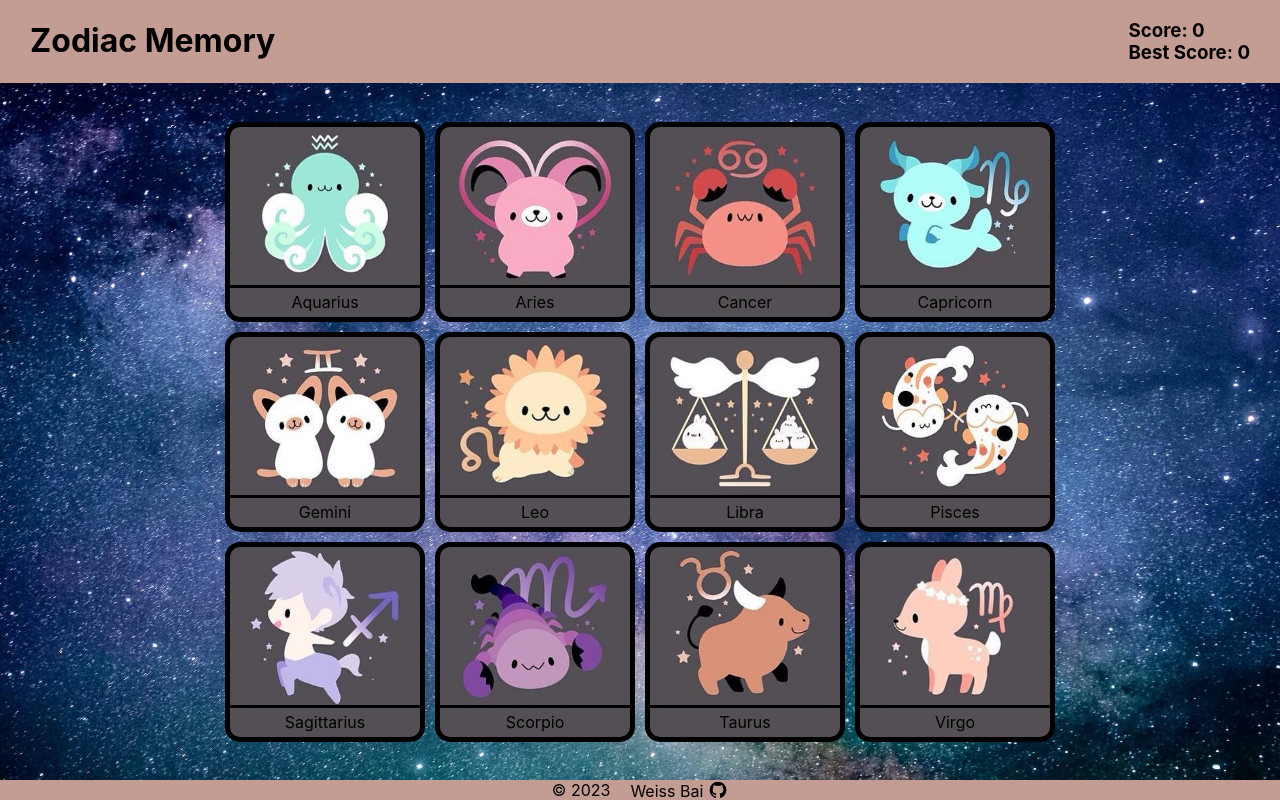
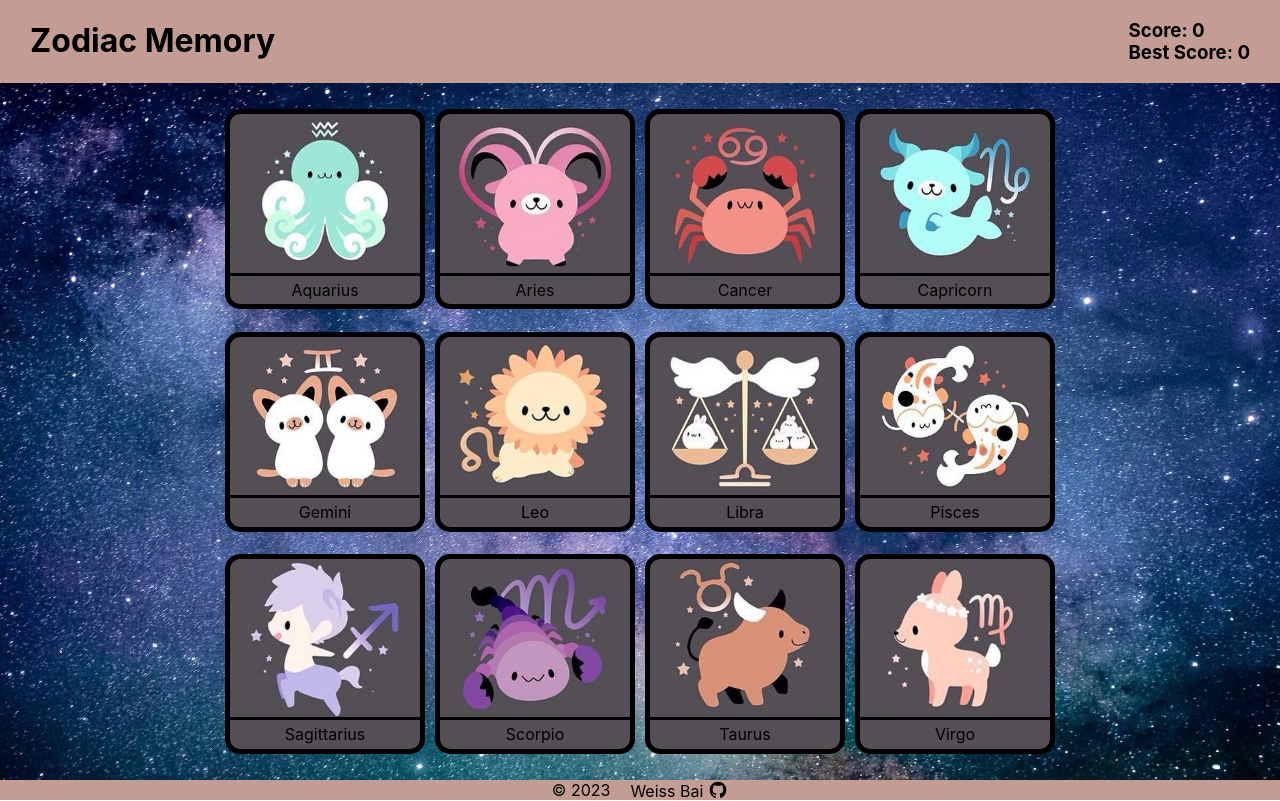
Before and after one commit to whitesgr03/MemoryCard, a React (Create React App) app: page / in a window 1280 px wide. Built offline with nearby package versions, Linux system fonts and the light colour scheme.

Commit message:
Add style

```diff
--- a/src/style/content.css
+++ b/src/style/content.css
@@ -8,7 +8,11 @@
 	background-repeat: no-repeat;
 	background-size: cover;
 	background-position: bottom center;
+}
+
+.content > div {
 	position: relative;
+	height: 100%;
 }
 
 .content ul {
@@ -17,6 +21,7 @@
 	align-items: center;
 	justify-content: center;
 	gap: 10px;
+	height: 100%;
 	padding: 20px;
 	width: 80%;
 	margin: auto;
@@ -47,8 +52,8 @@
 	padding: 5px 0;
 }
 
-.content.blur {
-	overflow: hidden;
+.content.blur .menu {
+	display: flex;
 }
 
 .content.blur .wrap {
@@ -58,17 +63,10 @@
 	visibility: visible;
 }
 
-.content.blur .menu {
-	display: flex;
-}
-
 .content .wrap {
 	position: absolute;
 	width: 100%;
 	height: 100%;
-	display: flex;
-	align-items: center;
-	justify-content: center;
 	opacity: 0;
 	visibility: hidden;
 	transition: all 0.3s ease;
```
